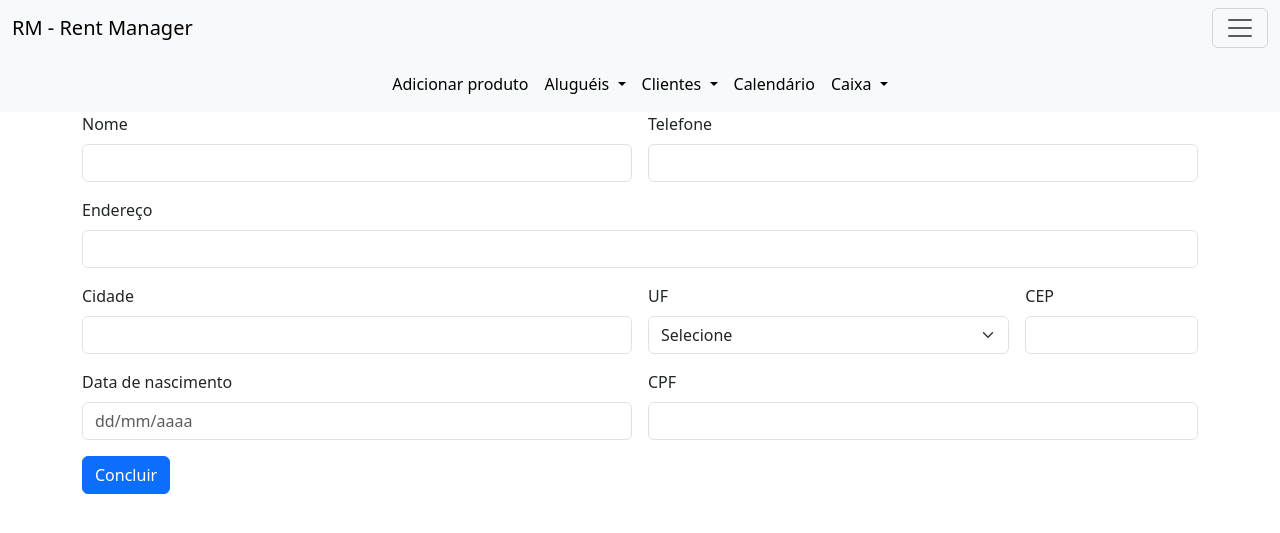
After one commit to NicoArth-17/GerenciadorDeAluguel, a Flask app: page /CadastrarClientes in a window 1280 px wide. The commit adds this page. Shown: the top 533 px of the page. Run offline with Flask 3, Linux system fonts and the light colour scheme.

Commit message:
formulario cadastro cliente

```diff
--- a/RM/scripts/routes.py
+++ b/RM/scripts/routes.py
@@ -17,9 +17,9 @@ def adcproduto():
 def alugueis():
     return render_template('alugueis.html')
 
-@app.route('/clientes')
-def clientes():
-    return render_template('clientes.html')
+@app.route('/CadastrarClientes')
+def CadastrarClientes():
+    return render_template('cadastrarclientes.html')
 
 app.route('/calendario')
 def calendario():
--- /dev/null
+++ b/RM/scripts/templates/cadastrarclientes.html
@@ -0,0 +1,55 @@
+{% extends 'base.html' %}
+
+{% block body %}
+    <div class="container">
+        <form class="row g-3">
+            <div class="col-md-6">
+                <label for="inputAddress" class="form-label">Nome</label>
+                <input type="text" class="form-control" id="inputAddress">
+            </div>
+
+            <div class="col-md-6">
+                <label for="inputAddress" class="form-label">Telefone</label>
+                <input type="text" class="form-control" id="inputAddress">
+            </div>
+
+            <div class="col-12">
+                <label for="inputAddress" class="form-label">Endereço</label>
+                <input type="text" class="form-control" id="inputAddress">
+            </div>
+
+            <div class="col-md-6">
+                <label for="inputCity" class="form-label">Cidade</label>
+                <input type="text" class="form-control" id="inputCity">
+            </div>
+
+            <div class="col-md-4">
+                <label for="inputState" class="form-label">UF</label>
+                <select id="inputState" class="form-select">
+                    <option selected>Selecione</option>
+                    <option>MG</option>
+                </select>
+            </div>
+
+            <div class="col-md-2">
+                <label for="inputZip" class="form-label">CEP</label>
+                <input type="text" class="form-control" id="inputZip">
+            </div>
+
+            <div class="col-md-6">
+                <label for="inputAddress" class="form-label">Data de nascimento</label>
+                <input type="text" class="form-control" id="inputAddress" placeholder="dd/mm/aaaa">
+            </div>
+
+            <div class="col-md-6">
+                <label for="inputAddress" class="form-label">CPF</label>
+                <input type="text" class="form-control" id="inputAddress">
+            </div>
+
+            <div class="col-12">
+                <button type="submit" class="btn btn-primary">Concluir</button>
+            </div>
+
+        </form>
+    </div>
+{% endblock %}
--- a/RM/scripts/templates/clientes.html
+++ /dev/null
@@ -1 +0,0 @@
-{% extends 'base.html' %}
--- a/RM/scripts/templates/navbar.html
+++ b/RM/scripts/templates/navbar.html
@@ -21,7 +21,7 @@
               Clientes
             </a>
             <ul class="dropdown-menu">
-              <li><a class="dropdown-item" href="#">Cadastrar</a></li>
+              <li><a class="dropdown-item" href="{{ url_for('CadastrarClientes') }}">Cadastrar</a></li>
               <li><a class="dropdown-item" href="#">Visualizar clientes</a></li>
             </ul>
           </li>
```
Also changed, not shown: RM/scripts/templates/adcproduto.html (+14 -6 lines).
